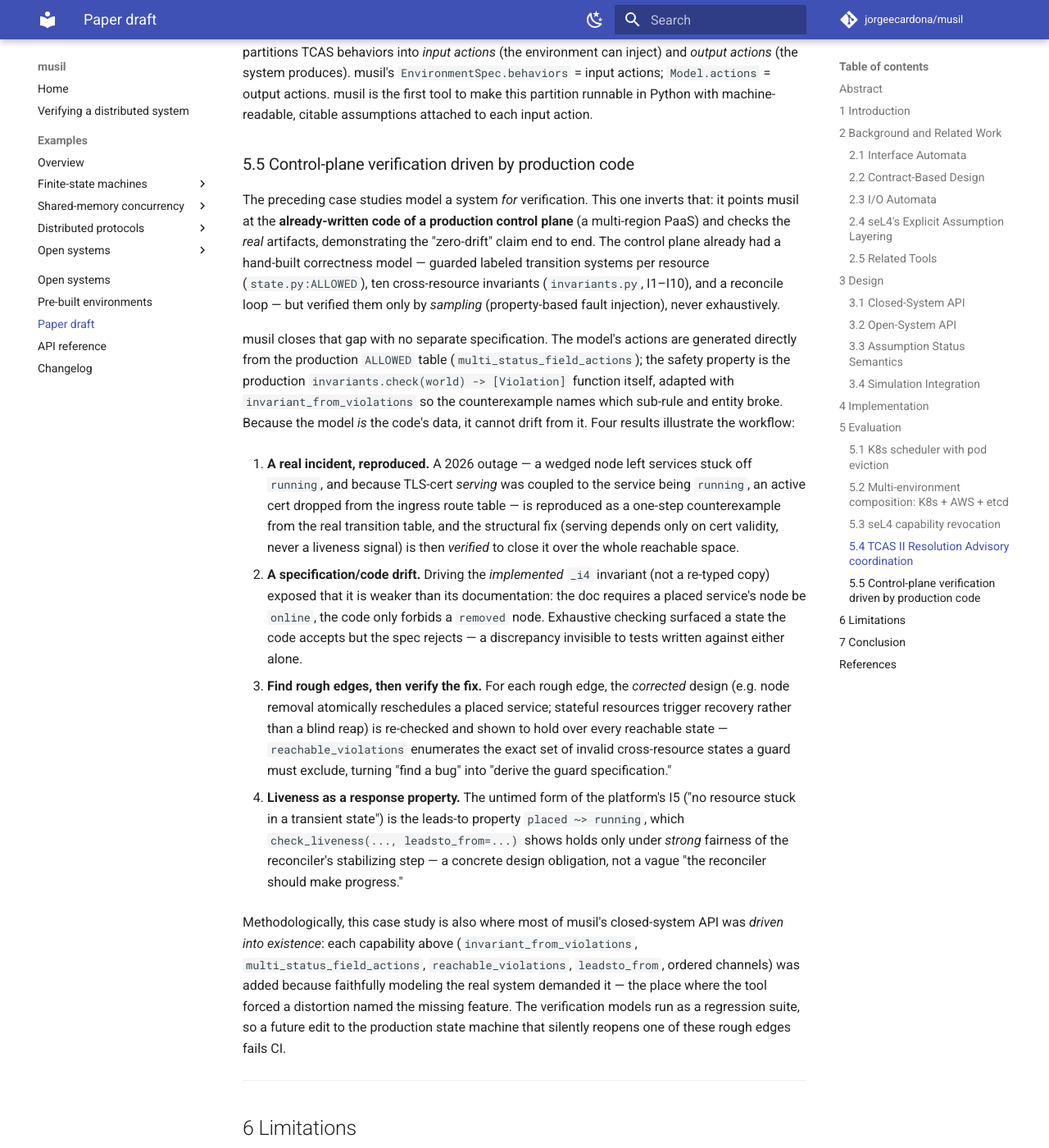
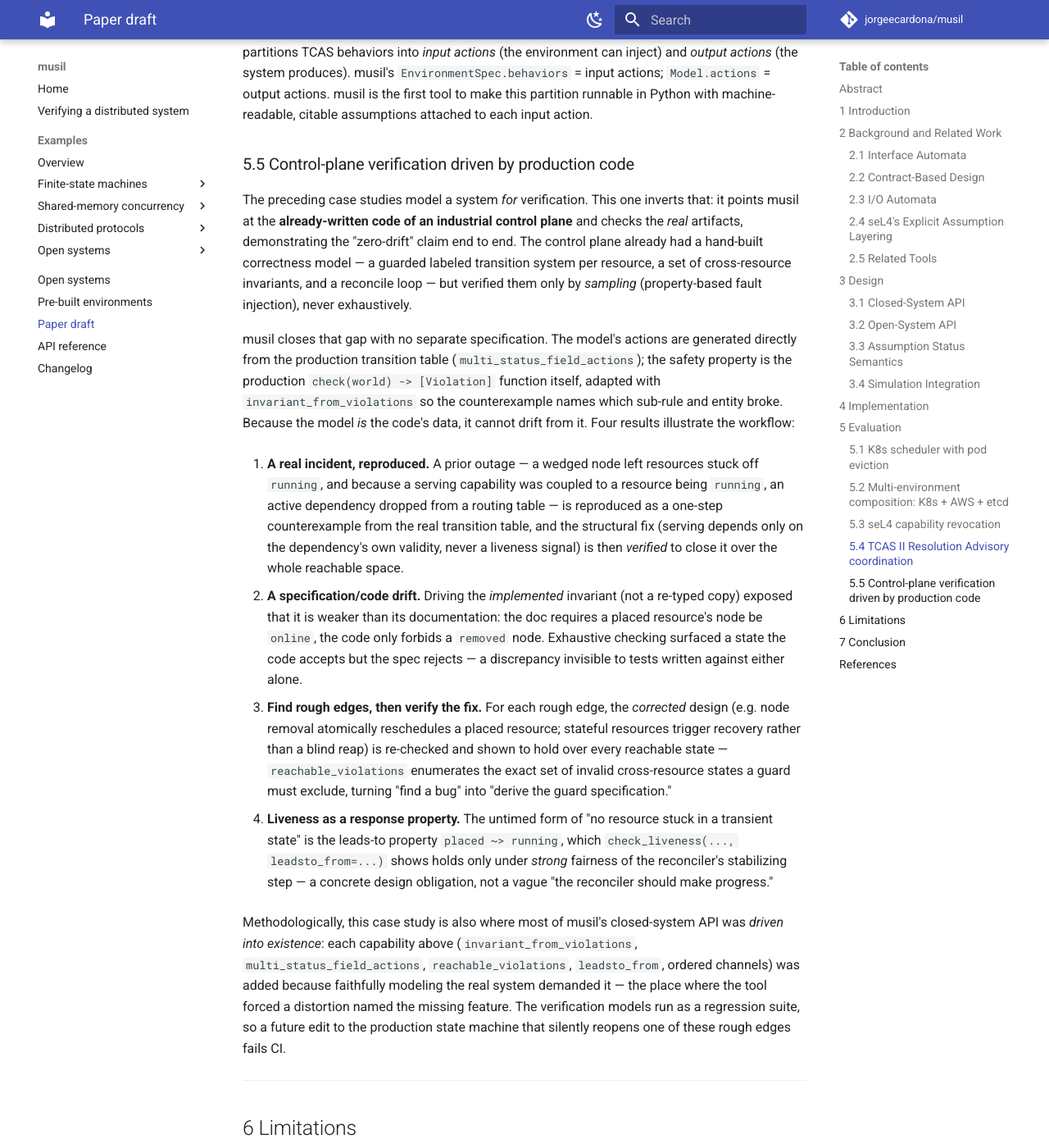
Before and after one commit to jorgeecardona/musil, an MkDocs documentation site: the page built from docs/paper.md, in a window 1280 px wide and 1400 px high, scrolled down 8777 px. Shown: the whole window at 82% size. Built offline with MkDocs 1.6.1 and Material for MkDocs 9.7.7, drawn with Linux system fonts in a browser that asks for light colours; comment, search, counter and statistics services are not loaded.

Commit message:
docs: genericize examples to invented/common systems (scrub downstream refs)
Doc examples and docstrings now use invented or widely-known systems only. Removed
a domain-specific field/value example from enumerate_actions/coverage docstrings
and CHANGELOG (now add_filter{field='status', value='active'}); genericized the
paper's control-plane case study to an anonymized industrial control plane (no
internal file names, invariant ids, or a real incident's specifics); dropped an
internal-repo reference from REDUCTION_NOTES and "classifier workspace" mentions
from the CHANGELOG. Nothing in the published docs or rendered API reference now
reflects a particular downstream deployment.

286 tests pass, ruff + pyright clean.

Co-Authored-By: Claude Opus 4.8 (1M context) <noreply@anthropic.com>

```diff
--- a/docs/paper.md
+++ b/docs/paper.md
@@ -370,39 +370,39 @@ machine-readable, citable assumptions attached to each input action.
 ### 5.5  Control-plane verification driven by production code
 
 The preceding case studies model a system *for* verification. This one inverts that: it points musil
-at the **already-written code of a production control plane** (a multi-region PaaS) and checks the
-*real* artifacts, demonstrating the "zero-drift" claim end to end. The control plane already had a
-hand-built correctness model — guarded labeled transition systems per resource (`state.py:ALLOWED`),
-ten cross-resource invariants (`invariants.py`, I1–I10), and a reconcile loop — but verified them
-only by *sampling* (property-based fault injection), never exhaustively.
+at the **already-written code of an industrial control plane** and checks the *real* artifacts,
+demonstrating the "zero-drift" claim end to end. The control plane already had a hand-built
+correctness model — a guarded labeled transition system per resource, a set of cross-resource
+invariants, and a reconcile loop — but verified them only by *sampling* (property-based fault
+injection), never exhaustively.
 
 musil closes that gap with no separate specification. The model's actions are generated directly from
-the production `ALLOWED` table (`multi_status_field_actions`); the safety property is the production
-`invariants.check(world) -> [Violation]` function itself, adapted with `invariant_from_violations` so
-the counterexample names which sub-rule and entity broke. Because the model *is* the code's data, it
+the production transition table (`multi_status_field_actions`); the safety property is the production
+`check(world) -> [Violation]` function itself, adapted with `invariant_from_violations` so the
+counterexample names which sub-rule and entity broke. Because the model *is* the code's data, it
 cannot drift from it. Four results illustrate the workflow:
 
-1. **A real incident, reproduced.** A 2026 outage — a wedged node left services stuck off `running`,
-   and because TLS-cert *serving* was coupled to the service being `running`, an active cert dropped
-   from the ingress route table — is reproduced as a one-step counterexample from the real transition
-   table, and the structural fix (serving depends only on cert validity, never a liveness signal) is
-   then *verified* to close it over the whole reachable space.
+1. **A real incident, reproduced.** A prior outage — a wedged node left resources stuck off `running`,
+   and because a serving capability was coupled to a resource being `running`, an active dependency
+   dropped from a routing table — is reproduced as a one-step counterexample from the real transition
+   table, and the structural fix (serving depends only on the dependency's own validity, never a
+   liveness signal) is then *verified* to close it over the whole reachable space.
 
-2. **A specification/code drift.** Driving the *implemented* `_i4` invariant (not a re-typed copy)
-   exposed that it is weaker than its documentation: the doc requires a placed service's node be
-   `online`, the code only forbids a `removed` node. Exhaustive checking surfaced a state the code
-   accepts but the spec rejects — a discrepancy invisible to tests written against either alone.
+2. **A specification/code drift.** Driving the *implemented* invariant (not a re-typed copy) exposed
+   that it is weaker than its documentation: the doc requires a placed resource's node be `online`,
+   the code only forbids a `removed` node. Exhaustive checking surfaced a state the code accepts but
+   the spec rejects — a discrepancy invisible to tests written against either alone.
 
 3. **Find rough edges, then verify the fix.** For each rough edge, the *corrected* design (e.g. node
-   removal atomically reschedules a placed service; stateful resources trigger recovery rather than a
+   removal atomically reschedules a placed resource; stateful resources trigger recovery rather than a
    blind reap) is re-checked and shown to hold over every reachable state — `reachable_violations`
    enumerates the exact set of invalid cross-resource states a guard must exclude, turning "find a
    bug" into "derive the guard specification."
 
-4. **Liveness as a response property.** The untimed form of the platform's I5 ("no resource stuck in
-   a transient state") is the leads-to property `placed ~> running`, which `check_liveness(...,
-   leadsto_from=...)` shows holds only under *strong* fairness of the reconciler's stabilizing step —
-   a concrete design obligation, not a vague "the reconciler should make progress."
+4. **Liveness as a response property.** The untimed form of "no resource stuck in a transient state"
+   is the leads-to property `placed ~> running`, which `check_liveness(..., leadsto_from=...)` shows
+   holds only under *strong* fairness of the reconciler's stabilizing step — a concrete design
+   obligation, not a vague "the reconciler should make progress."
 
 Methodologically, this case study is also where most of musil's closed-system API was *driven into
 existence*: each capability above (`invariant_from_violations`, `multi_status_field_actions`,
--- a/pyproject.toml
+++ b/pyproject.toml
@@ -2,7 +2,7 @@
 # musil — named for Robert Musil (engineer-mathematician turned novelist, "The Man Without
 # Qualities"). A standalone, dependency-free explicit-state model checker.
 name = "musil"
-version = "0.27.0"
+version = "0.27.1"
 description = "A tiny, dependency-free explicit-state model checker for Python: safety, deadlock, reachability, liveness — and concurrency by interleaving."
 readme = "README.md"
 requires-python = ">=3.12"
```
Also changed, not shown: CHANGELOG.md (+9 -3 lines), src/musil/REDUCTION_NOTES.md (+2 -2 lines), 3 other files.
